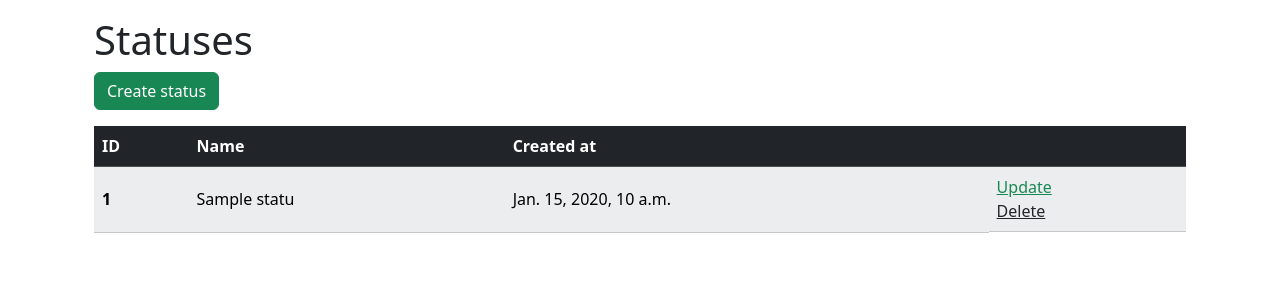
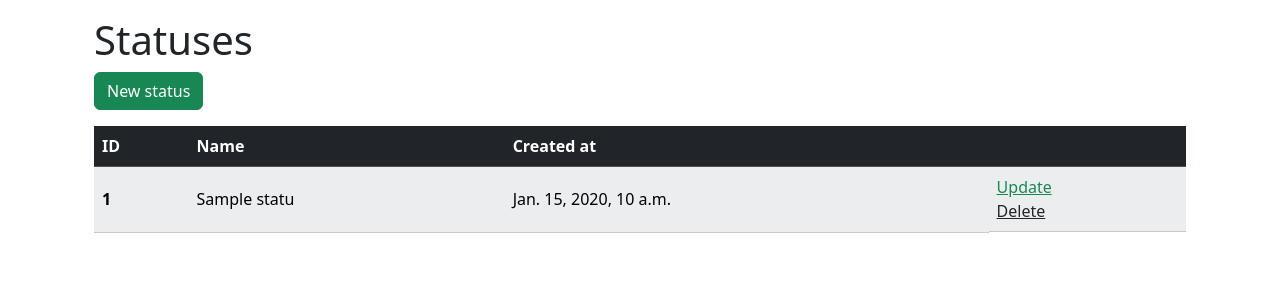
Before and after one commit to alienflakes/python-project-52, a Django app: page /statuses/ in a window 1280 px wide. Shown: the part 56-356 px from the top of the page. Run offline with Django 5.2, Linux system fonts and the light colour scheme; a user stored in the database is signed in; tables that the repository leaves empty hold one stand-in row (values such as "Sample post"); some libraries are stand-ins or nearby versions.

Commit message:
edit: change some headers' names

```diff
--- a/templates/statuses/status_create.html
+++ b/templates/statuses/status_create.html
@@ -10,7 +10,7 @@
         <div class="col-5">
             <form action="{% url 'st_create' %}" method="post">
                 <div>
-                    <h1 class="my-4">{% trans 'Create status' %}</h1>
+                    <h1 class="my-4">{% trans 'New status' %}</h1>
                     {% csrf_token %}
                     {% bootstrap_form form %}
                     {% bootstrap_button _('Create') button_class='btn-success' %}
--- a/templates/statuses/status_list.html
+++ b/templates/statuses/status_list.html
@@ -6,7 +6,7 @@
 <div class="container-lg mt-3">
     <h1>{% trans 'Statuses' %}</h1>
 
-    <a href="{% url 'st_create' %}" class="btn btn-success mb-3">{% trans 'Create status' %}</a>
+    <a href="{% url 'st_create' %}" class="btn btn-success mb-3">{% trans 'New status' %}</a>
 
     <table class="table table-striped table-hover table-dark">
         <thead>
```
